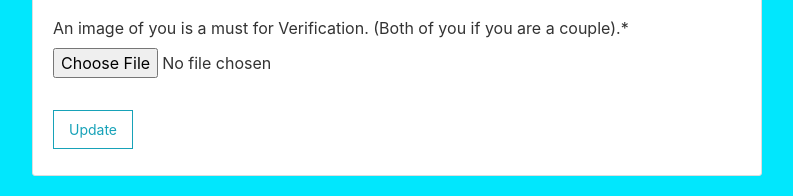
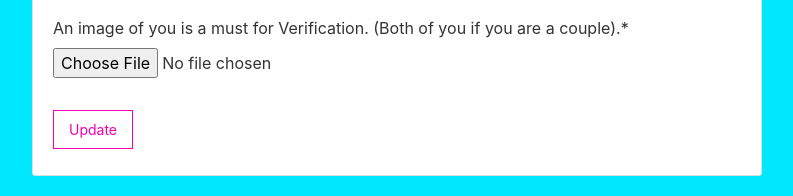
Before and after one commit to Ronik22/Django_Social_Network_App, a Django app: page /profile/ in a window 1280 px wide; the page is wider, and only the part inside the window is pictured. Shown: the part 1616-1812 px from the top of that part, without its empty margins (243-1036 px from the left). Run offline with Django 3.2, Linux system fonts and the light colour scheme; the visitor is signed in with stand-in values (Sample User, id 1); data comes from the database, SQL or seed files in the repository; data that the repository does not hold is empty; some libraries are stand-ins or nearby versions.

```diff
--- a/blog/static/blog/main.css
+++ b/blog/static/blog/main.css
@@ -271,6 +271,13 @@ body {
   font-size: 16px;
 }
 
+.btn-outline-info {
+  color: #F800B1;
+  background-color: transparent;
+  background-image: none;
+  border-color: #F800B1
+}
+
 
 .btnhrt i{
   font-size: 22px;
```
